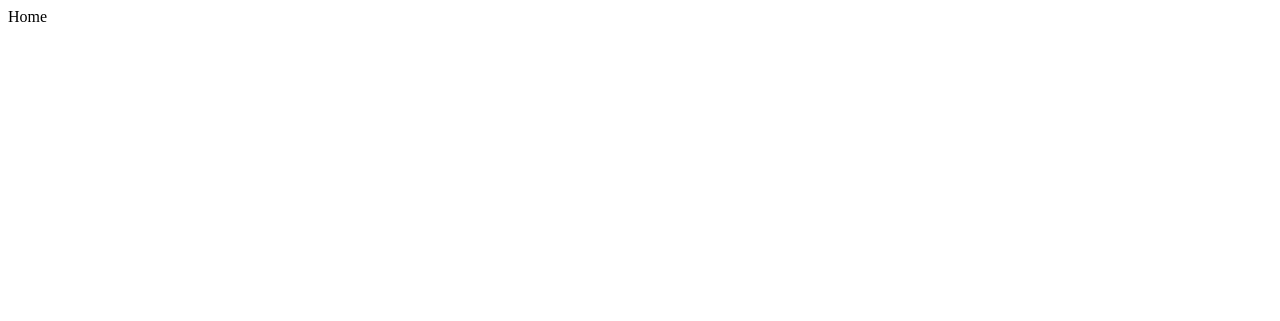
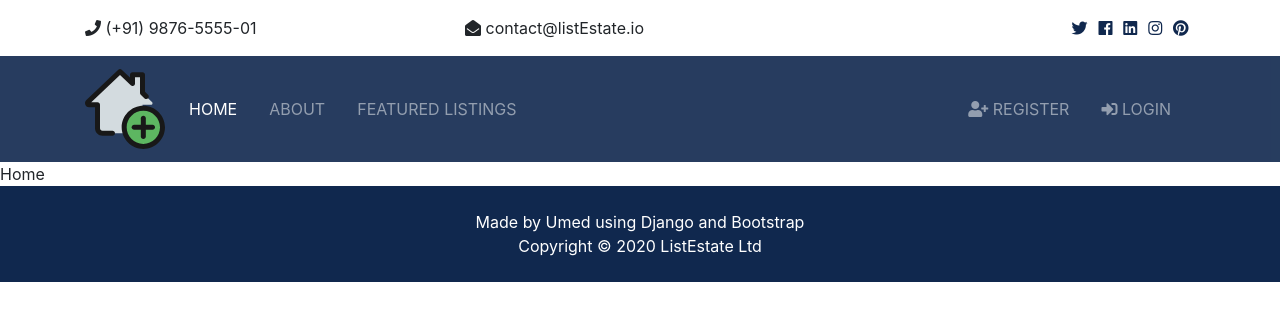
Before and after one commit to UmedJadhav/List-Estates, a Django app: page / in a window 1280 px wide. Before the commit the part shown is almost empty. Shown: the top 321 px of the page. Run offline with Django 3.2, Linux system fonts and the light colour scheme; some libraries are stand-ins or nearby versions.

Commit message:
feat: Created navbar , topbar , footer in static

```diff
--- a/djRE/templates/base.html
+++ b/djRE/templates/base.html
@@ -1,15 +1,38 @@
+{% load static %}
+
 <!DOCTYPE html>
 <html lang='en'>
     <head>
         <meta charset="utf-8">
         <meta http-equiv="X-UA-Compatible" content="IE=edge">
+        <meta name="viewport" content="width=device-width, initial-scale=1">
+          <!-- Font Awesome -->
+        <link rel="stylesheet" href="{% static 'css/all.css' %}">
+        <!-- Bootstrap -->
+        <link rel="stylesheet" href="{% static 'css/bootstrap.css' %}">
+        <!-- Custom -->
+        <link rel="stylesheet" href="{% static 'css/style.css' %}">
+        <!-- Lightbox -->
+        <link rel="stylesheet" href="{% static 'css/lightbox.min.css' %}">
         <title>ListEstate</title>
         <meta name="description" content="A Django based Real Estate Listing site to search the best estates in the area">
-        <meta name="viewport" content="width=device-width, initial-scale=1">
-        <link rel="stylesheet" href="">
+        <link rel="icon" href={% static 'img/favicon.ico' %} type="image/x-icon"/>
     </head>
     <body>
+        <!-- Top Bar -->
+        {% include 'partials/_topbar.html' %}
+
+        <!-- Navbar -->
+        {% include 'partials/_navbar.html' %}
+
         {% block content %}
         {% endblock content %}
+
+        <!-- Footer -->
+        {% include 'partials/_footer.html' %}
+
+        <script src= "{% static 'js/jquery-3.3.1.min.js' %}"></script>
+        <script src= "{% static 'js/bootstrap.bundle.min.js' %}"></script>
+        <script src= "{% static 'js/main.js' %}"></script>
     </body>
 </html>
--- /dev/null
+++ b/djRE/templates/partials/_footer.html
@@ -0,0 +1,7 @@
+<footer id="main-footer" class="py-4 bg-primary text-white text-center">
+    <div class='creator-name'>
+        Made by Umed using Django and Bootstrap
+    </div>
+    Copyright &copy;
+    <span class="year"></span> ListEstate Ltd
+</footer>
--- /dev/null
+++ b/djRE/templates/partials/_navbar.html
@@ -0,0 +1,38 @@
+{% load static %}
+
+<nav class="navbar navbar-expand-lg navbar-dark bg-primary sticky-top">
+    <div class="container">
+    <a class="navbar-brand" href="index.html">
+        <img src= "{% static 'img/logo.svg' %}" class="logo" alt="ListEstate Logo">
+    </a>
+    <button class="navbar-toggler" type="button" data-toggle="collapse" data-target="#navbarNavAltMarkup">
+        <span class="navbar-toggler-icon"></span>
+    </button>
+    <div class="collapse navbar-collapse" id="navbarNavAltMarkup">
+
+        <ul class="navbar-nav">
+        <li class="nav-item active mr-3">
+            <a class="nav-link" href="index.html">Home</a>
+        </li>
+        <li class="nav-item mr-3">
+            <a class="nav-link" href="about.html">About</a>
+        </li>
+        <li class="nav-item mr-3">
+            <a class="nav-link" href="listings.html">Featured Listings</a>
+        </li>
+        </ul>
+
+        <ul class="navbar-nav ml-auto">
+            <li class="nav-item mr-3">
+                <a class="nav-link" href="register.html">
+                <i class="fas fa-user-plus"></i> Register</a>
+            </li>
+            <li class="nav-item mr-3">
+                <a class="nav-link" href="login.html">
+                <i class="fas fa-sign-in-alt"></i>
+                Login</a>
+            </li>
+        </ul>
+    </div>
+    </div>
+        </nav>
--- /dev/null
+++ b/djRE/templates/partials/_topbar.html
@@ -0,0 +1,31 @@
+<section id="top-bar" class="p-3">
+    <div class="container">
+        <div class="row">
+            <div class="col-md-4">
+            <i class="fas fa-phone"></i> (+91) 9876-5555-01
+            </div>
+            <div class="col-md-4">
+            <i class="fas fa-envelope-open"></i> contact@listEstate.io
+            </div>
+            <div class="col-md-4">
+            <div class="social text-right">
+                <a href="#">
+                <i class="fab fa-twitter"></i>
+                </a>
+                <a href="#">
+                <i class="fab fa-facebook"></i>
+                </a>
+                <a href="#">
+                <i class="fab fa-linkedin"></i>
+                </a>
+                <a href="#">
+                <i class="fab fa-instagram"></i>
+                </a>
+                <a href="#">
+                <i class="fab fa-pinterest"></i>
+                </a>
+            </div>
+            </div>
+        </div>
+    </div>
+</section>
```
Also changed, not shown: djRE/static/img/favicon.ico (added), djRE/static/img/logo.png (deleted), djRE/static/img/logo.svg (added).
